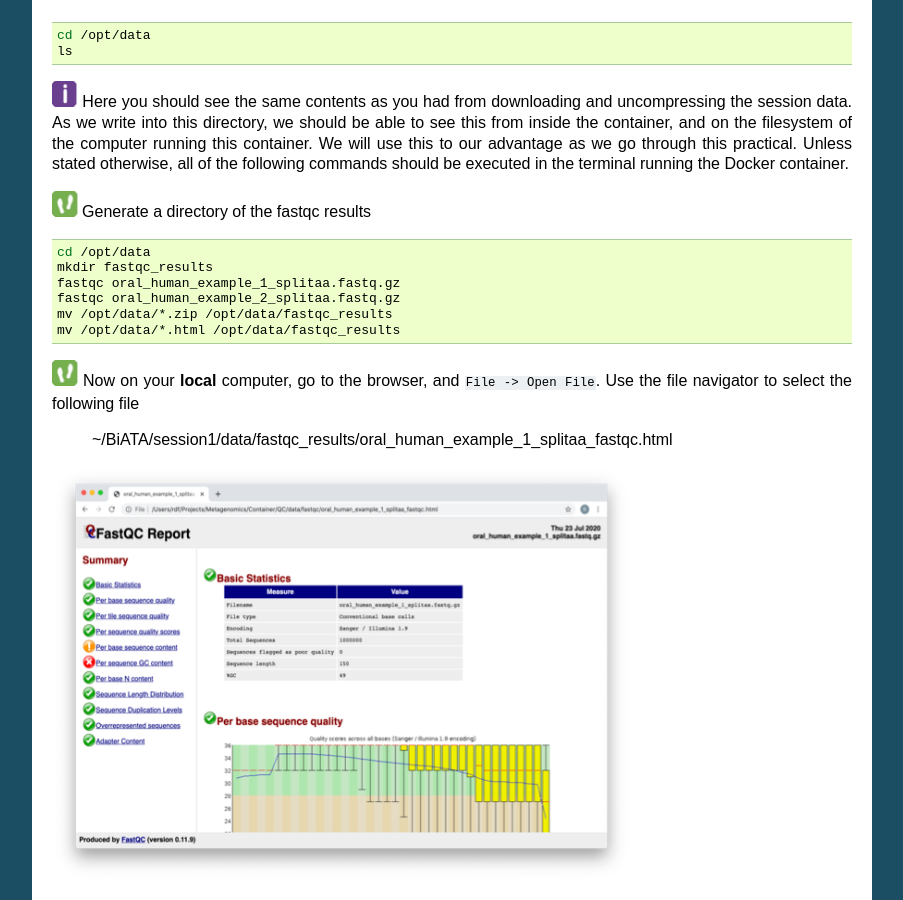
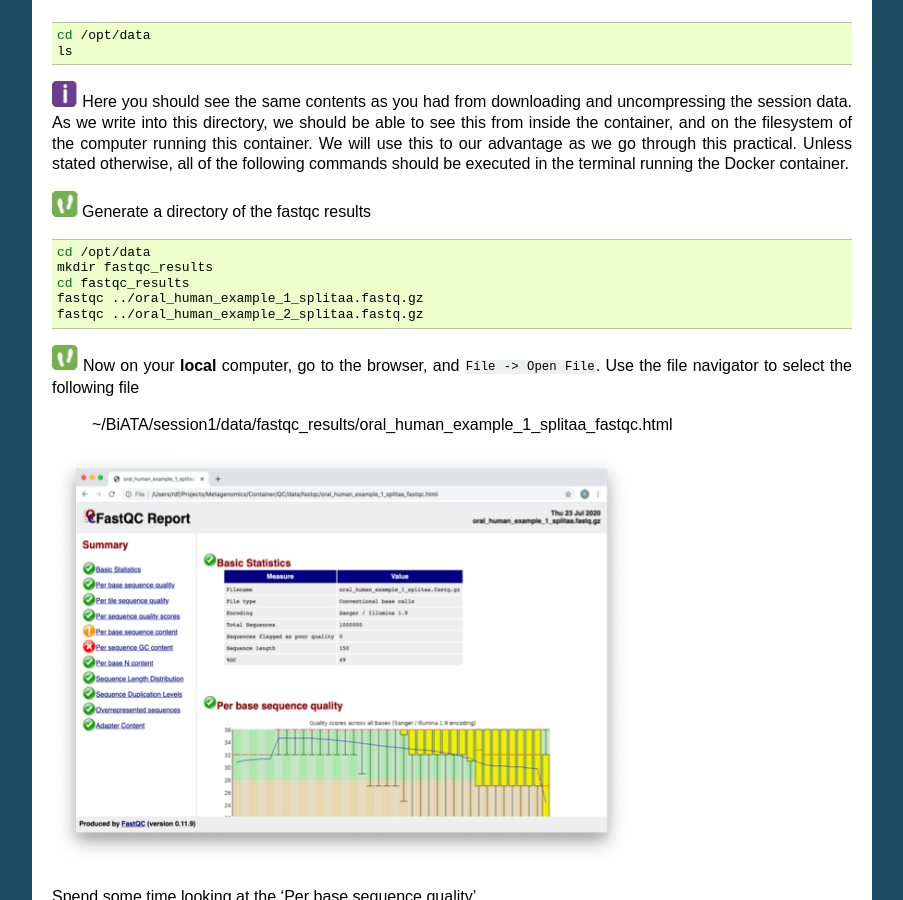
Before and after one commit to EBI-Metagenomics/mgnify-biata-2021, a Sphinx documentation site: the page built from docs/source/assembly-1.rst, in a window 1280 px wide and 900 px high, scrolled down 920 px. Shown: the whole window, without its empty margins (198-1101 px from the left). Built offline with Sphinx 7.4.7, drawn with Linux system fonts in a browser that asks for light colours.

Commit message:
updated fastqc command

```diff
--- a/docs/source/assembly-1.rst
+++ b/docs/source/assembly-1.rst
@@ -74,10 +74,10 @@ terminal running the Docker container.
 
     cd /opt/data
     mkdir fastqc_results
-    fastqc oral_human_example_1_splitaa.fastq.gz
-    fastqc oral_human_example_2_splitaa.fastq.gz
-    mv /opt/data/*.zip /opt/data/fastqc_results
-    mv /opt/data/*.html /opt/data/fastqc_results
+    cd fastqc_results
+    fastqc ../oral_human_example_1_splitaa.fastq.gz
+    fastqc ../oral_human_example_2_splitaa.fastq.gz
+
 
 |image2|\  Now on your **local** computer, go to the browser, and
 ``File -> Open File``. Use the file navigator to select the following file
```
